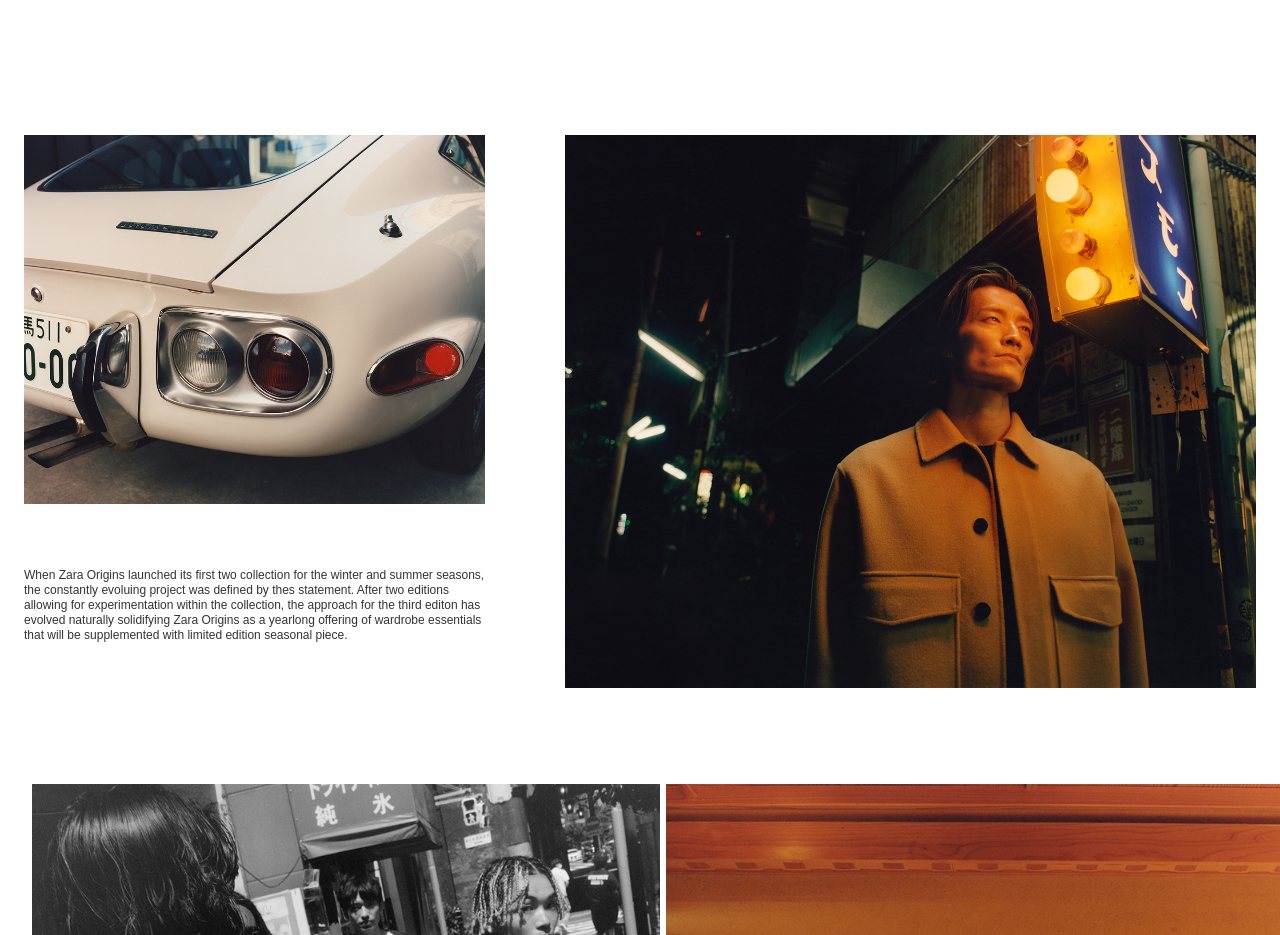
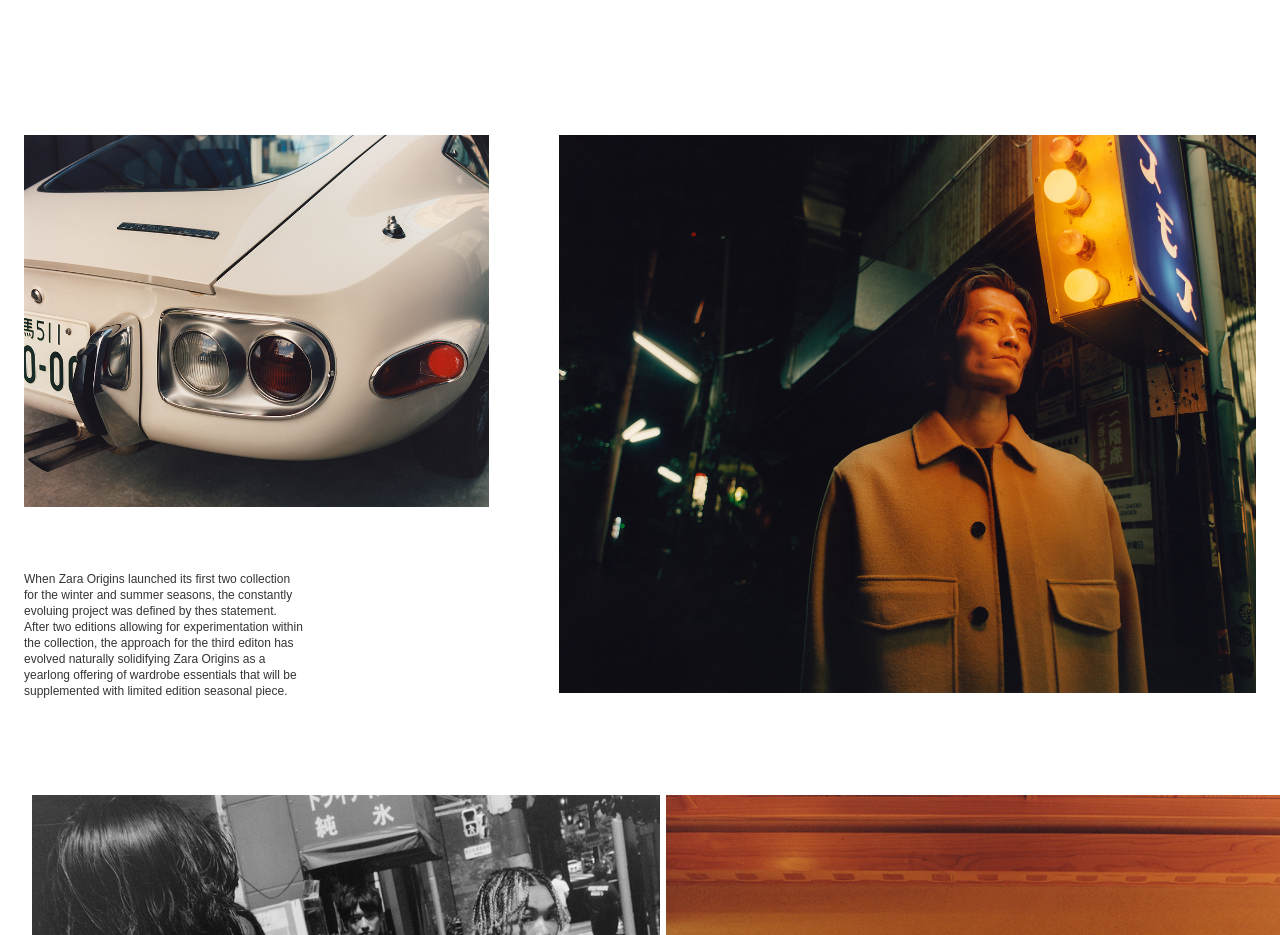
Before and after one commit to Marshall-Power/zara-tech-assessment, a React (Vite) app: page / in a window 1280 px wide. Shown: the part 3540-4475 px from the top of the page. Built offline with nearby package versions, Linux system fonts and the light colour scheme; a web font is replaced by a local one.

Commit message:
refactor: small improvements, finished exporting strings outside components

```diff
--- a/src/App.jsx
+++ b/src/App.jsx
@@ -11,6 +11,7 @@ import {
   SECTION_ONE_DESCRIPTION,
   SECTION_TWO_DESCRIPTION,
   PERMANENT_COLLECTION,
+  SECTION_THREE_DESCRIPTION,
 } from "./assets/constants/strings";
 import { carouselImages1 } from "./assets/img/carousel01";
 import { carouselImages2 } from "./assets/img/carousel02";
@@ -27,7 +28,7 @@ function App() {
       />
       <SectionTwo imgSrc={img03} description={SECTION_TWO_DESCRIPTION} />
       <CarouselSection slides={carouselImages1} />
-      <SectionThree leftImgSrc={img09} righImgSrc={img11} />
+      <SectionThree leftImgSrc={img09} righImgSrc={img11} description={SECTION_THREE_DESCRIPTION} />
       <CarouselSection slides={carouselImages2} paragraph={SLIDER_PARAGRAPH} />
       <GridSection title="Shop the collection" images={gridImages} />
     </>
--- a/src/assets/constants/strings.js
+++ b/src/assets/constants/strings.js
@@ -19,6 +19,14 @@ export const SECTION_TWO_DESCRIPTION = `ZARA ORIGINS
     craft. It harnesses progressive desing to combine modern concepts
     with outstanding valve.`;
 
+export const SECTION_THREE_DESCRIPTION = `When Zara Origins launched its first two collection for the winter
+              and summer seasons, the constantly evoluing project was defined by
+              thes statement. After two editions allowing for experimentation
+              within the collection, the approach for the third editon has
+              evolved naturally solidifying Zara Origins as a yearlong offering
+              of wardrobe essentials that will be supplemented with limited
+              edition seasonal piece.`;
+
 export const PERMANENT_COLLECTION = `ZARA ORIGINS
     #Permanent Collection`;
 
--- a/src/components/ui/SectionOne.jsx
+++ b/src/components/ui/SectionOne.jsx
@@ -3,11 +3,7 @@ import * as motion from "motion/react-client";
 export function SectionOne({ imgSrc, columns, description }) {
   return (
     <section className="mx-auto max-w-[1552px] px-6 md:px-8 py-8 md:py-12">
-      <div
-        className="grid gap-6 md:gap-8
-                      grid-cols-1
-                      lg:[grid-template-columns:1fr_1fr_1fr_2.15fr]"
-      >
+      <div className="grid gap-6 md:gap-8 grid-cols-1 lg:[grid-template-columns:1fr_1fr_1fr_2.15fr]">
         {columns.map((text, i) => {
           return (
             <div key={i} className="min-h-[200px] flex items-center">
--- a/src/components/ui/SectionThree.jsx
+++ b/src/components/ui/SectionThree.jsx
@@ -1,6 +1,6 @@
 import * as motion from "motion/react-client";
 
-export function SectionThree({ leftImgSrc, righImgSrc }) {
+export function SectionThree({ leftImgSrc, righImgSrc, description }) {
   const cardVariantsLeft = {
     offscreen: {
       x: -300,
@@ -30,8 +30,8 @@ export function SectionThree({ leftImgSrc, righImgSrc }) {
   };
 
   return (
-    <section className="mx-auto max-w-[1364px] px-4 md:px-6 my-12">
-      <div className="grid grid-cols-1 md:[grid-template-columns:0.4fr_0.6fr] gap-[80px] items-start">
+    <section className="mx-auto px-4 md:px-6 my-12">
+      <div className="grid grid-cols-1 md:[grid-template-columns:0.4fr_0.6fr] gap-[70px] items-start">
         <motion.div initial="offscreen" whileInView="onscreen">
           <figure>
             <motion.div
@@ -49,14 +49,8 @@ export function SectionThree({ leftImgSrc, righImgSrc }) {
                 loading="lazy"
               />
             </motion.div>
-            <figcaption className="mt-16 text-xs leading-[1.25] text-black/80 text-left">
-              When Zara Origins launched its first two collection for the winter
-              and summer seasons, the constantly evoluing project was defined by
-              thes statement. After two editions allowing for experimentation
-              within the collection, the approach for the third editon has
-              evolved naturally solidifying Zara Origins as a yearlong offering
-              of wardrobe essentials that will be supplemented with limited
-              edition seasonal piece.
+            <figcaption className="mt-16 text-xs max-w-[60%] text-black/80 text-left">
+              {description}
             </figcaption>
           </figure>
         </motion.div>
```
